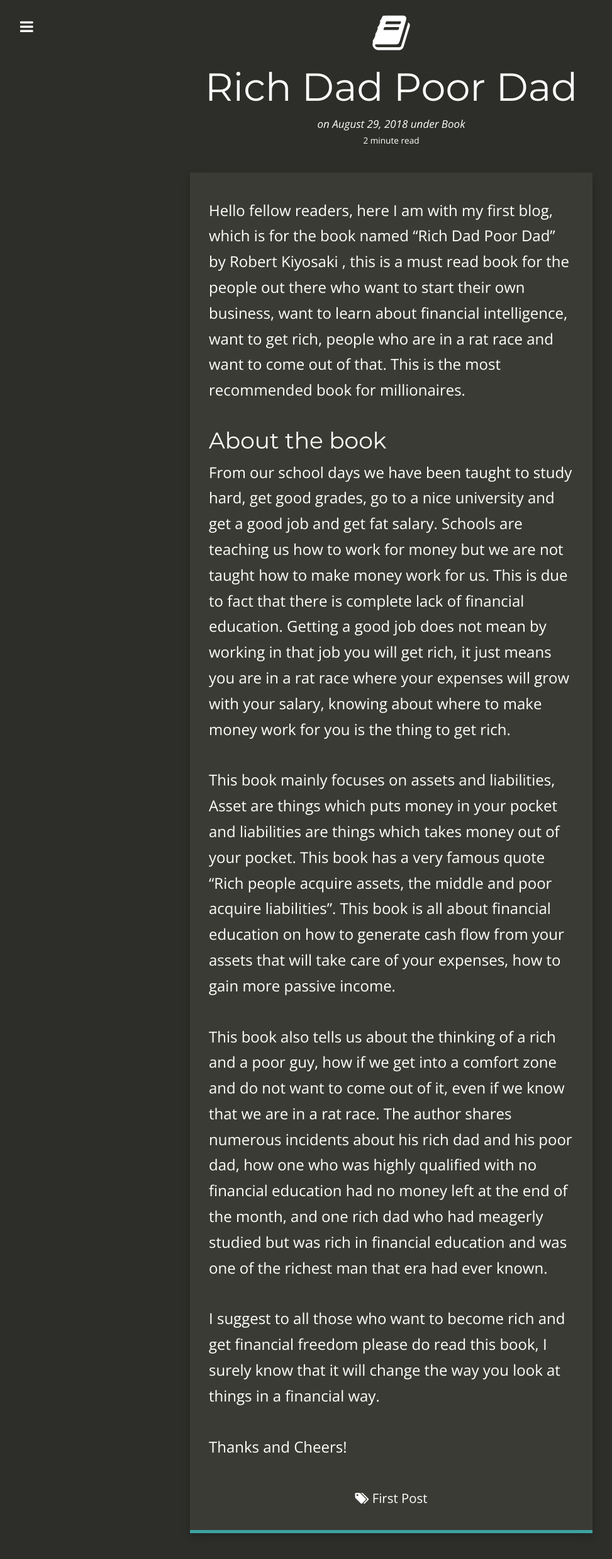
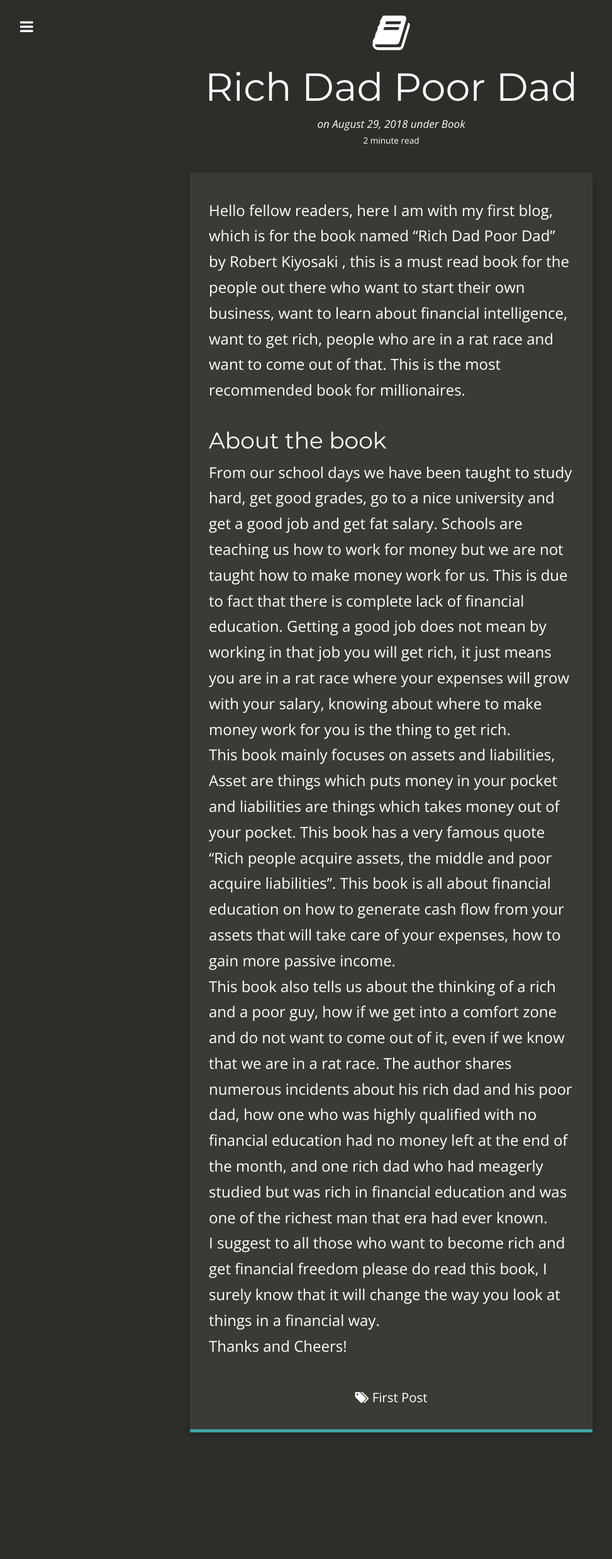
Before and after one commit to arjunsachdev8/arjunsachdev8.github.io, a Jekyll site: the page built from _posts/2018-08-29-Rich-Dad-Poor-Dad.md, in a window 1280 px wide. Shown: the whole page at 63% size, without its empty margins (18-991 px from the left). Built offline with Jekyll 4.4.1, drawn with Linux system fonts in a browser that asks for light colours; nearby versions of some CDN libraries; after the commit the page ends 2315 px from its top, so only the background shows below that.

Commit message:
minor update

```diff
--- a/_posts/2018-08-29-Rich-Dad-Poor-Dad.md
+++ b/_posts/2018-08-29-Rich-Dad-Poor-Dad.md
@@ -10,17 +10,11 @@ tags:
   - First Post
 ---
 
-Hello fellow readers, here I am with my first blog, which is for the book named “Rich Dad Poor Dad” by Robert Kiyosaki , this is a must read book for the people out there who want to start their own business, want to learn about financial intelligence, want to get rich, people  who are in a rat race and want to come out of that.  This is the most recommended book for millionaires.
+Hello fellow readers, here I am with my first blog, which is for the book named “Rich Dad Poor Dad” by Robert Kiyosaki , this is a must read book for the people out there who want to start their own business, want to learn about financial intelligence, want to get rich, people  who are in a rat race and want to come out of that.  This is the most recommended book for millionaires. <br />
 
-## About the book
-
-
-From our school days we have been taught to study hard, get good grades, go to a nice university and get a good job and get fat salary. Schools are teaching us how to work for money but we are not taught how to make money work for us. This is due to fact that there is complete lack of financial education. Getting a good job does not mean by working in that job you will get rich, it just means you are in a rat race where your expenses will grow with your salary, knowing about where to make money work for you is the thing to get rich.
-
-This book mainly focuses on assets and liabilities, Asset are things which puts money in your pocket and liabilities are things which takes money out of your pocket. This book has a very famous quote “Rich people acquire assets, the middle and poor acquire liabilities”. This book is all about financial education on how to generate cash flow from your assets that will take care of your expenses, how to gain more passive income.
-
-This book also tells us about the thinking of a rich and a poor guy, how if we get into a comfort zone and  do not want to come out of it, even if we know that we are in a rat race. The author shares numerous incidents about his rich dad and his poor dad, how one who was highly qualified with no financial education had no money left at the end of the month, and one rich dad who had meagerly studied but was rich in financial education and was one of the richest man that era had ever known.
-
-I suggest to all those who want to become rich and get financial freedom please do read this book, I surely know that it will change the way you look at things in a financial way.
-
+## About the book <br />
+From our school days we have been taught to study hard, get good grades, go to a nice university and get a good job and get fat salary. Schools are teaching us how to work for money but we are not taught how to make money work for us. This is due to fact that there is complete lack of financial education. Getting a good job does not mean by working in that job you will get rich, it just means you are in a rat race where your expenses will grow with your salary, knowing about where to make money work for you is the thing to get rich. <br />
+This book mainly focuses on assets and liabilities, Asset are things which puts money in your pocket and liabilities are things which takes money out of your pocket. This book has a very famous quote “Rich people acquire assets, the middle and poor acquire liabilities”. This book is all about financial education on how to generate cash flow from your assets that will take care of your expenses, how to gain more passive income. <br />
+This book also tells us about the thinking of a rich and a poor guy, how if we get into a comfort zone and  do not want to come out of it, even if we know that we are in a rat race. The author shares numerous incidents about his rich dad and his poor dad, how one who was highly qualified with no financial education had no money left at the end of the month, and one rich dad who had meagerly studied but was rich in financial education and was one of the richest man that era had ever known.<br />
+I suggest to all those who want to become rich and get financial freedom please do read this book, I surely know that it will change the way you look at things in a financial way.<br />
 Thanks and Cheers!
```
